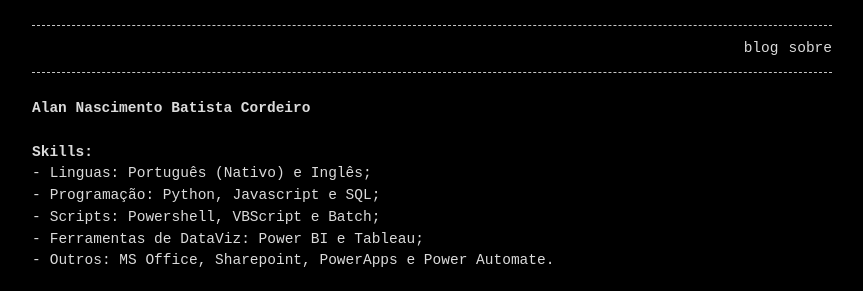
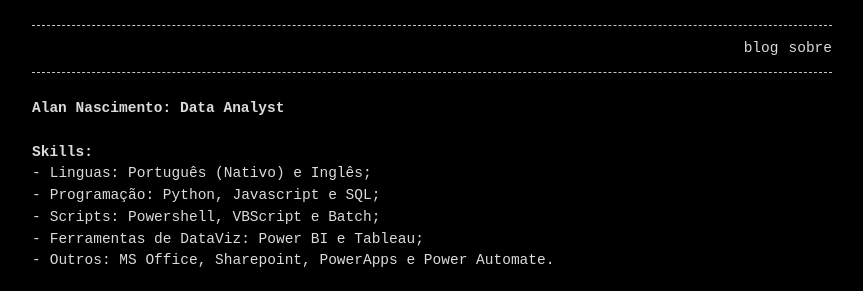
Before and after one commit to eualannascimento/eualannascimento.com, a Jekyll site: the page built from about.md, in a window 1280 px wide. Shown: the top 291 px of the page, without its empty margins (208-1071 px from the left). Built offline with Jekyll 4.4.1, drawn with Linux system fonts in a browser that asks for light colours.

Commit message:
change title

```diff
--- a/about.md
+++ b/about.md
@@ -4,7 +4,7 @@
 permalink: /sobre
 ---
 
-# Alan Nascimento Batista Cordeiro
+# Alan Nascimento: Data Analyst
 
 # Skills:
 - Linguas: Português (Nativo) e Inglês;
```
